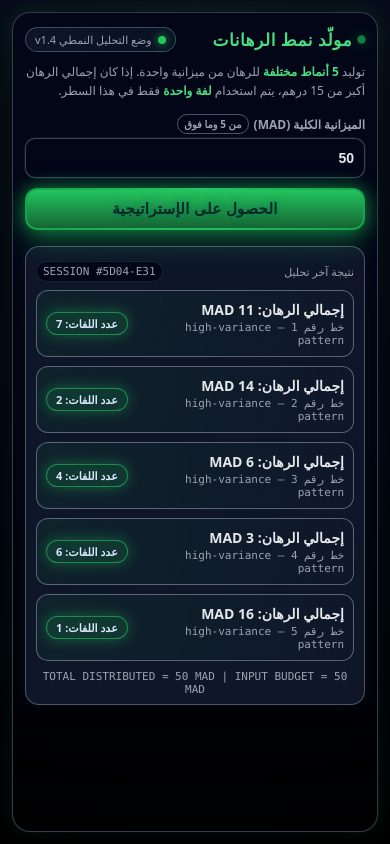
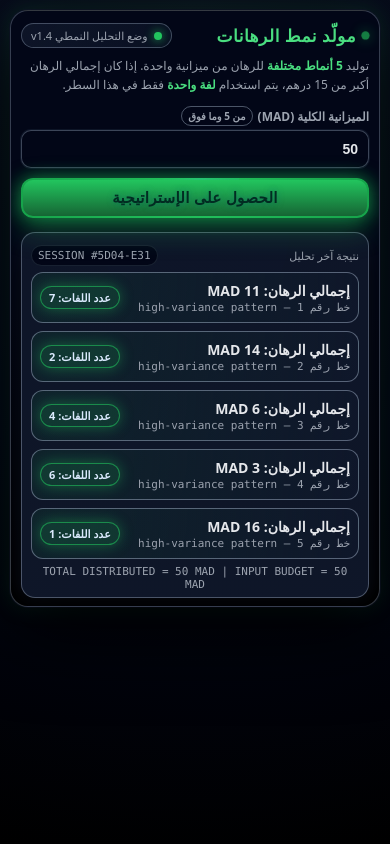
Before and after one commit to nextagence/slotspredictor, a plain HTML site: page index.html in a window 390 px wide. Both pictures are taken after a click on the button "الحصول على الإستراتيجية". Drawn offline with Linux system fonts and the light colour scheme.

Commit message:
Update index.html

```diff
--- a/index.html
+++ b/index.html
@@ -67,14 +67,15 @@
       min-height:100%;
       display:flex;
       justify-content:center;
-      padding:16px;
+      align-items:flex-start; /* прижали панель к верху */
+      padding:12px;
     }
 
     .panel{
       width:100%;
       max-width:460px;
       border-radius:18px;
-      padding:16px 14px 18px;
+      padding:14px 14px 10px; /* уменьшил низ */
       background:radial-gradient(circle at top,#020617,#020617 55%,#000 100%);
       border:1px solid rgba(148,163,184,0.35);
       box-shadow:
@@ -108,7 +109,7 @@
       justify-content:space-between;
       align-items:center;
       gap:10px;
-      margin-bottom:10px;
+      margin-bottom:8px;
     }
 
     h1{
@@ -170,7 +171,7 @@
 
     /* ===== CONTROLS / INPUT BAR ===== */
     .controls{
-      margin-top:14px;
+      margin-top:12px;
       display:flex;
       gap:10px;
       align-items:flex-end;
@@ -196,7 +197,7 @@
     }
 
     input[type=number]{
-      padding:11px 10px;
+      padding:10px 10px;
       border-radius:10px;
       background:radial-gradient(circle at top,#020617,#020617 60%,#020617);
       border:1px solid rgba(148,163,184,0.4);
@@ -222,7 +223,7 @@
     }
 
     .btn{
-      padding:11px 14px;
+      padding:10px 14px;
       border:none;
       border-radius:12px;
       background:radial-gradient(circle at top,#22c55e,#16a34a);
@@ -282,8 +283,8 @@
     /* ===== LOADER / STATUS LINE ===== */
     .loader{
       display:none;
-      margin-top:12px;
-      padding:8px 10px;
+      margin-top:10px;
+      padding:7px 10px;
       border-radius:10px;
       background:radial-gradient(circle at 0 0,rgba(34,197,94,0.18),transparent 70%);
       border:1px dashed rgba(34,197,94,0.5);
@@ -334,8 +335,8 @@
 
     /* ===== OUTPUT LIST ===== */
     .output{
-      margin-top:16px;
-      padding:14px 10px 8px;
+      margin-top:14px;
+      padding:12px 9px 6px; /* меньше снизу */
       border-radius:14px;
       background:radial-gradient(circle at top,rgba(15,23,42,0.9),rgba(15,23,42,0.96));
       border:1px solid rgba(148,163,184,0.45);
@@ -349,7 +350,7 @@
       display:flex;
       justify-content:space-between;
       align-items:center;
-      margin-bottom:8px;
+      margin-bottom:6px;
       font-size:11px;
       color:var(--muted);
     }
@@ -367,11 +368,11 @@
     .list{
       display:flex;
       flex-direction:column;
-      gap:9px;
+      gap:8px;
     }
 
     .item{
-      padding:9px 10px;
+      padding:8px 9px;
       border-radius:12px;
       background:radial-gradient(circle at 0 0,rgba(34,197,94,0.08),rgba(15,23,42,0.98));
       border:1px solid rgba(148,163,184,0.55);
@@ -404,7 +405,7 @@
     .item-main{
       display:flex;
       flex-direction:column;
-      gap:2px;
+      gap:1px;
     }
 
     .label{
@@ -425,7 +426,7 @@
       font-weight:700;
       background:var(--badge-bg);
       border-radius:999px;
-      padding:4px 10px;
+      padding:3px 9px;
       white-space:nowrap;
       border:1px solid rgba(34,197,94,0.6);
       box-shadow:0 0 14px rgba(34,197,94,0.4);
@@ -433,22 +434,22 @@
 
     .footer{
       text-align:center;
-      margin-top:9px;
+      margin-top:6px;
       font-size:11px;
       color:var(--muted);
       font-family:ui-monospace,Menlo,Monaco,Consolas,"Liberation Mono","Courier New",monospace;
     }
 
     @media (max-width:600px){
-      .wrap{padding:12px}
-      .panel{padding:14px 12px 16px}
+      .wrap{padding:10px}
+      .panel{padding:12px 10px 8px}
       h1{font-size:17px}
       .controls{flex-direction:column;align-items:stretch}
       input[type=number]{width:100%}
-      .btn{width:100%;font-size:15px;padding:12px 14px}
-      .item{padding:9px 9px}
+      .btn{width:100%;font-size:15px;padding:11px 14px}
+      .item{padding:8px}
       .label{font-size:14px}
-      .meta{font-size:11px;padding:3px 9px}
+      .meta{font-size:11px;padding:3px 8px}
     }
   </style>
 </head>
@@ -513,8 +514,6 @@
 <script>
 (function(){
 
-  // ====== UTILITIES ======
-
   function randomUnique5(){
     const s = new Set();
     while (s.size < 5){
@@ -564,8 +563,6 @@
     return `#${now.toUpperCase()}-${rand.toUpperCase()}`;
   }
 
-  // ====== RENDER ======
-
   function render(pattern, budget){
     const list = document.getElementById("list");
     const out = document.getElementById("output");
@@ -573,7 +570,6 @@
     const sessionTag = document.getElementById("sessionTag");
 
     list.innerHTML = "";
-
     sessionTag.textContent = "SESSION " + generateSessionId();
 
     for (let i=0;i<5;i++){
@@ -611,8 +607,6 @@
     out.style.display = "block";
   }
 
-  // ====== INTERACTION ======
-
   const btn = document.getElementById("gen");
   const loader = document.getElementById("loader");
   const output = document.getElementById("output");
@@ -634,7 +628,7 @@
 
       loader.style.display = "none";
       btn.disabled = false;
-    }, 1500); // задержка 1.5 секунды
+    }, 1500);
   });
 
 })();
```
